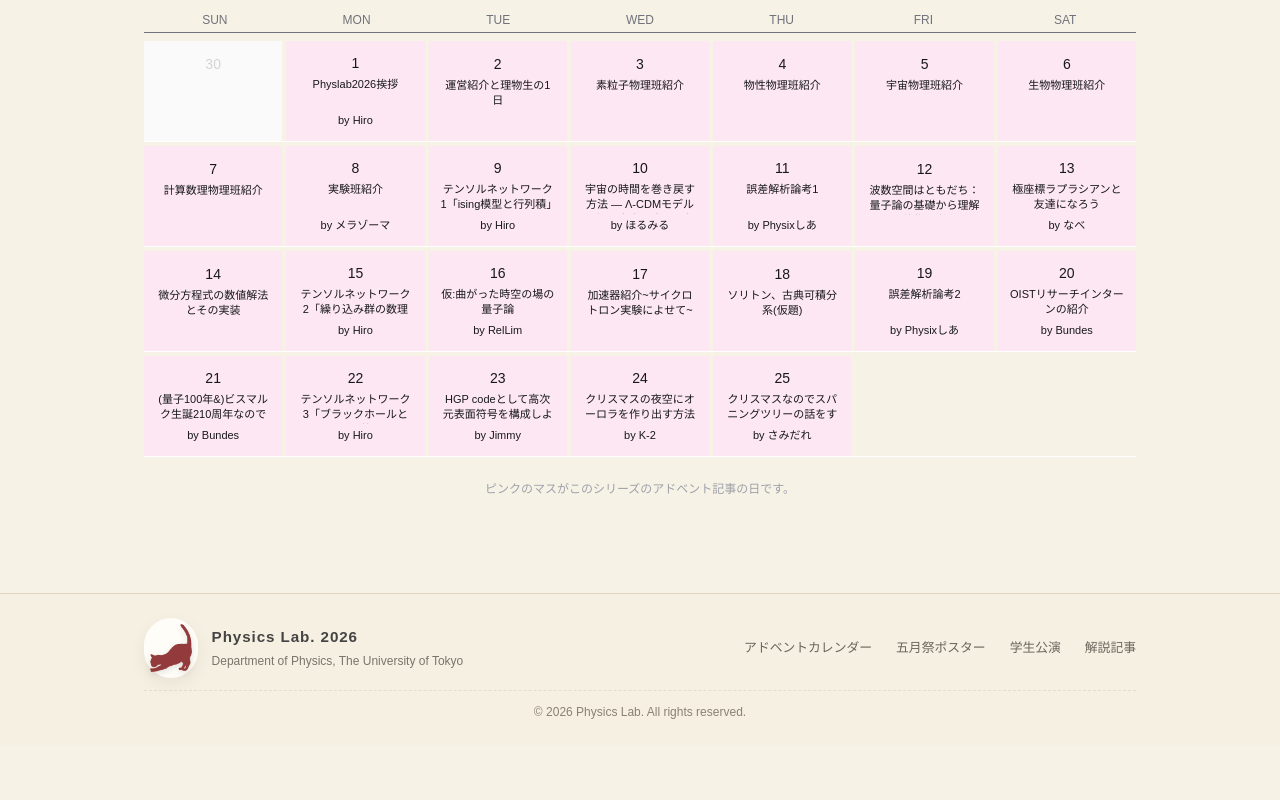
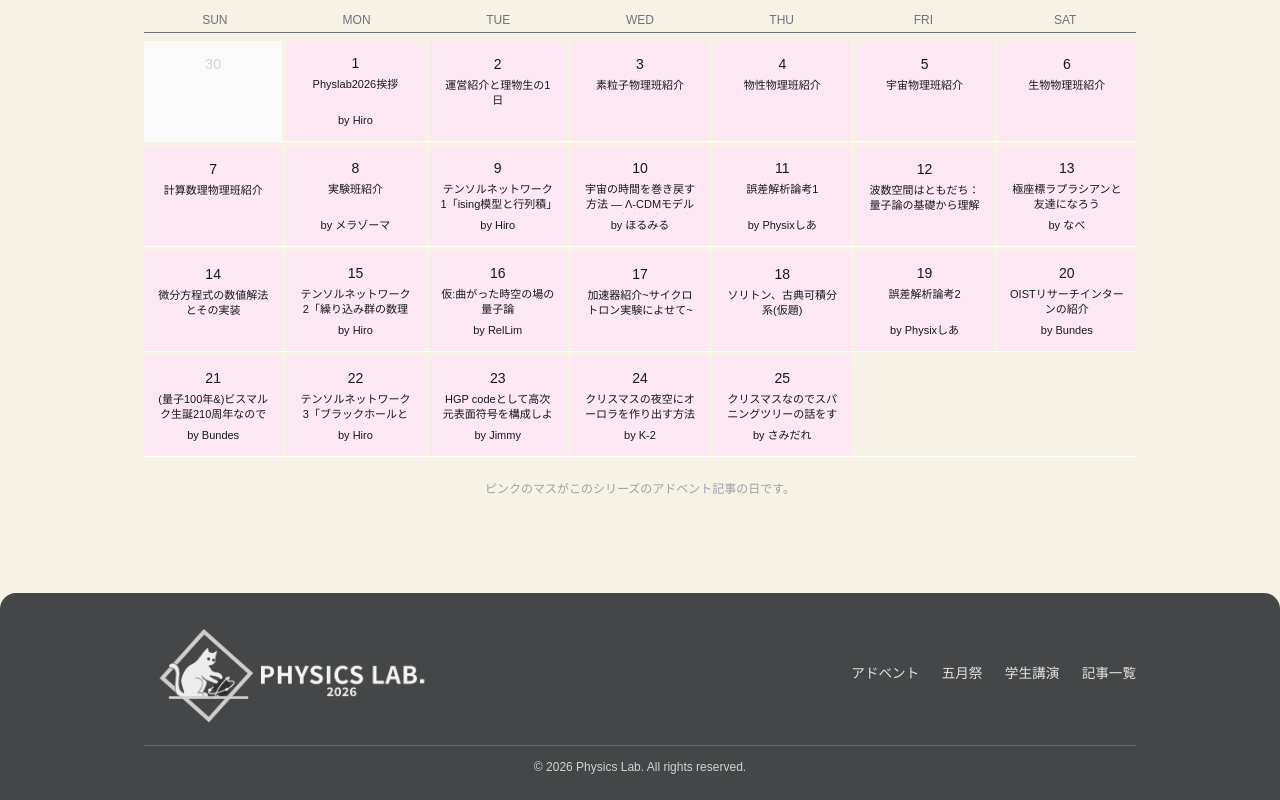
Before and after one commit to hishy001-307/advent_calendar_2026, a Next.js app: page / in a window 1280 px wide. Shown: the part 732-1532 px from the top of the page. Before the commit the page ends 1477 px from the top, so only its background shows below. Built offline with nearby package versions, Linux system fonts and the light colour scheme; a web font is replaced by a local one.

Commit message:
footer brush-up

```diff
--- a/src/components/Footer/Footer.module.scss
+++ b/src/components/Footer/Footer.module.scss
@@ -1,12 +1,10 @@
 .footer {
   margin-top: 4rem;
-  background: #f6f0e3; // ページ全体の生成色に近いトーン
-  border-top: 1px solid #e2d5c0;
-  font-size: 0.85rem;
-  color: #555049;
+  background: #444647;         // ← 指定色
+  color: #f5f5f5;              // 白系の文字
+  border-radius: 16px 16px 0 0; // ← 上のみ角丸
 }
 
-/* 上段レイアウト */
 .row {
   display: flex;
   flex-direction: column;
@@ -19,74 +17,53 @@
   }
 }
 
-/* ブランド部分（猫 + テキスト） */
+/* ロゴ + サイト名 */
 .brand {
   display: flex;
   align-items: center;
-  gap: 0.85rem;
+  gap: 0.7rem;
 }
 
-.logoWrap {
-  position: relative;
-  padding: 6px;
-  border-radius: 999px;
-  background: #fffdf7;
-  box-shadow: 0 6px 18px rgba(0, 0, 0, 0.06);
-}
-
-/* About のアクセントバーと同じ系統の赤茶 */
-.cat {
-  display: block;
-  width: 42px;
+.logo {
+  width: 300px;
   height: auto;
-  filter: drop-shadow(0 2px 3px rgba(0, 0, 0, 0.12));
-}
-
-.brandText {
-  display: flex;
-  flex-direction: column;
-  gap: 0.15rem;
+  // filter: brightness(0) invert(1);
+  /* ← モノクロロゴが黒の場合でも白化して馴染ませられる */
 }
 
 .siteName {
-  font-size: 0.95rem;
+  font-size: 1rem;
   font-weight: 600;
-  letter-spacing: 0.06em;
-  color: #444443;
+  letter-spacing: 0.05em;
 }
 
-.caption {
-  font-size: 0.75rem;
-  color: #7a746a;
-}
-
-/* ナビ部分 */
+/* リンク */
 .nav {
   display: flex;
   flex-wrap: wrap;
-  gap: 0.75rem 1.5rem;
+  gap: 0.8rem 1.4rem;
 }
 
 .link {
   position: relative;
+  color: #e3e3e3;
+  font-size: 0.85rem;
   text-decoration: none;
-  font-size: 0.8rem;
-  color: #6a645b;
-  transition: color 0.15s ease;
+  transition: opacity 0.15s ease;
 
   &::after {
     content: "";
     position: absolute;
     left: 0;
-    bottom: -3px;
-    width: 0;
+    bottom: -2px;
+    width: 0%;
     height: 1px;
-    background: #8a3e37; // About のアクセントバーと同じ色
-    transition: width 0.18s ease;
+    background: #ffffff;
+    transition: width 0.15s ease;
   }
 
   &:hover {
-    color: #8a3e37;
+    opacity: 0.8;
 
     &::after {
       width: 100%;
@@ -94,12 +71,12 @@
   }
 }
 
-/* コピーライト行 */
+/* コピーライト */
 .copy {
-  margin-top: 0.75rem;
-  border-top: 1px dashed rgba(0, 0, 0, 0.08);
+  margin-top: 0.8rem;
   padding-top: 0.75rem;
+  border-top: 1px solid rgba(255, 255, 255, 0.25);
   text-align: center;
   font-size: 0.75rem;
-  color: #8a8174;
+  opacity: 0.8;
 }
--- a/src/components/Footer/Footer.tsx
+++ b/src/components/Footer/Footer.tsx
@@ -9,39 +9,25 @@ export default function Footer() {
     <footer className={styles.footer}>
       <div className="mx-auto max-w-5xl px-4 py-6">
         <div className={styles.row}>
-          {/* 左側：ロゴ + サイト名 */}
+
+          {/* ブランドロゴ部分 */}
           <div className={styles.brand}>
-            <div className={styles.logoWrap}>
-              <Image
-                src="/cat_nobi.png"
-                alt="Physics Lab. ロゴの猫"
-                width={42}
-                height={42}
-                className={styles.cat}
-              />
-            </div>
-            <div className={styles.brandText}>
-              <span className={styles.siteName}>Physics Lab. 2026</span>
-              <span className={styles.caption}>
-                Department of Physics, The University of Tokyo
-              </span>
-            </div>
+            <Image
+              src="/logo_monochrome.png"  // ← ヘッダーと同じモノクロ版を使用
+              alt="Physics Lab ロゴ"
+              width={5165}
+              height={1989}
+              className={styles.logo}
+            />
+            {/* <span className={styles.siteName}>Physics Lab. 2026</span> */}
           </div>
 
-          {/* 右側：フッターナビ */}
+          {/* ナビ */}
           <nav className={styles.nav}>
-            <Link href="/advent" className={styles.link}>
-              アドベントカレンダー
-            </Link>
-            <Link href="/festival" className={styles.link}>
-              五月祭ポスター
-            </Link>
-            <Link href="/talks" className={styles.link}>
-              学生公演
-            </Link>
-            <Link href="/articles" className={styles.link}>
-              解説記事
-            </Link>
+            <Link href="/advent" className={styles.link}>アドベント</Link>
+            <Link href="/festival" className={styles.link}>五月祭</Link>
+            <Link href="/talks" className={styles.link}>学生講演</Link>
+            <Link href="/articles" className={styles.link}>記事一覧</Link>
           </nav>
         </div>
 
```
Also changed, not shown: public/logo_monochrome.png (added).
